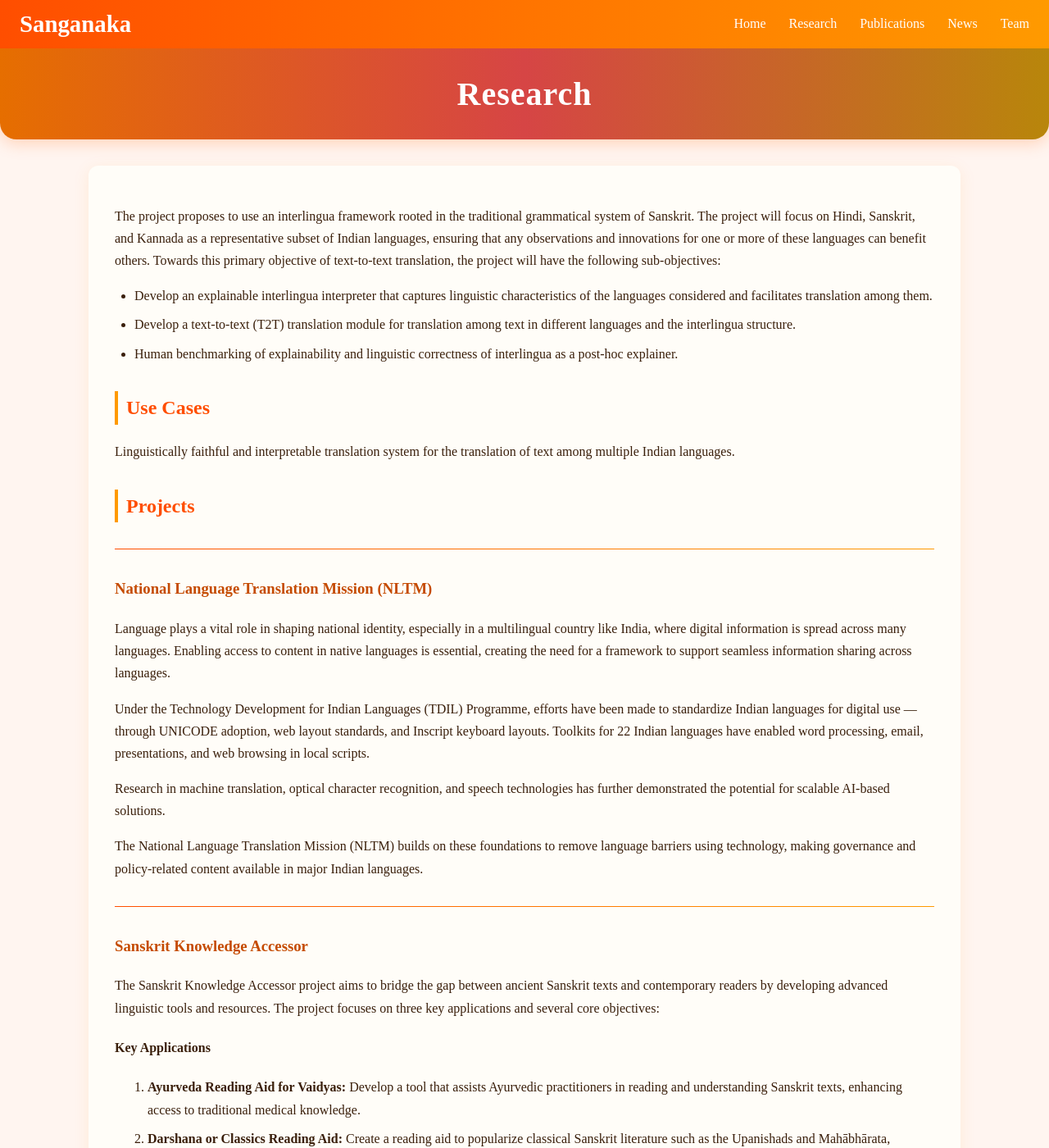
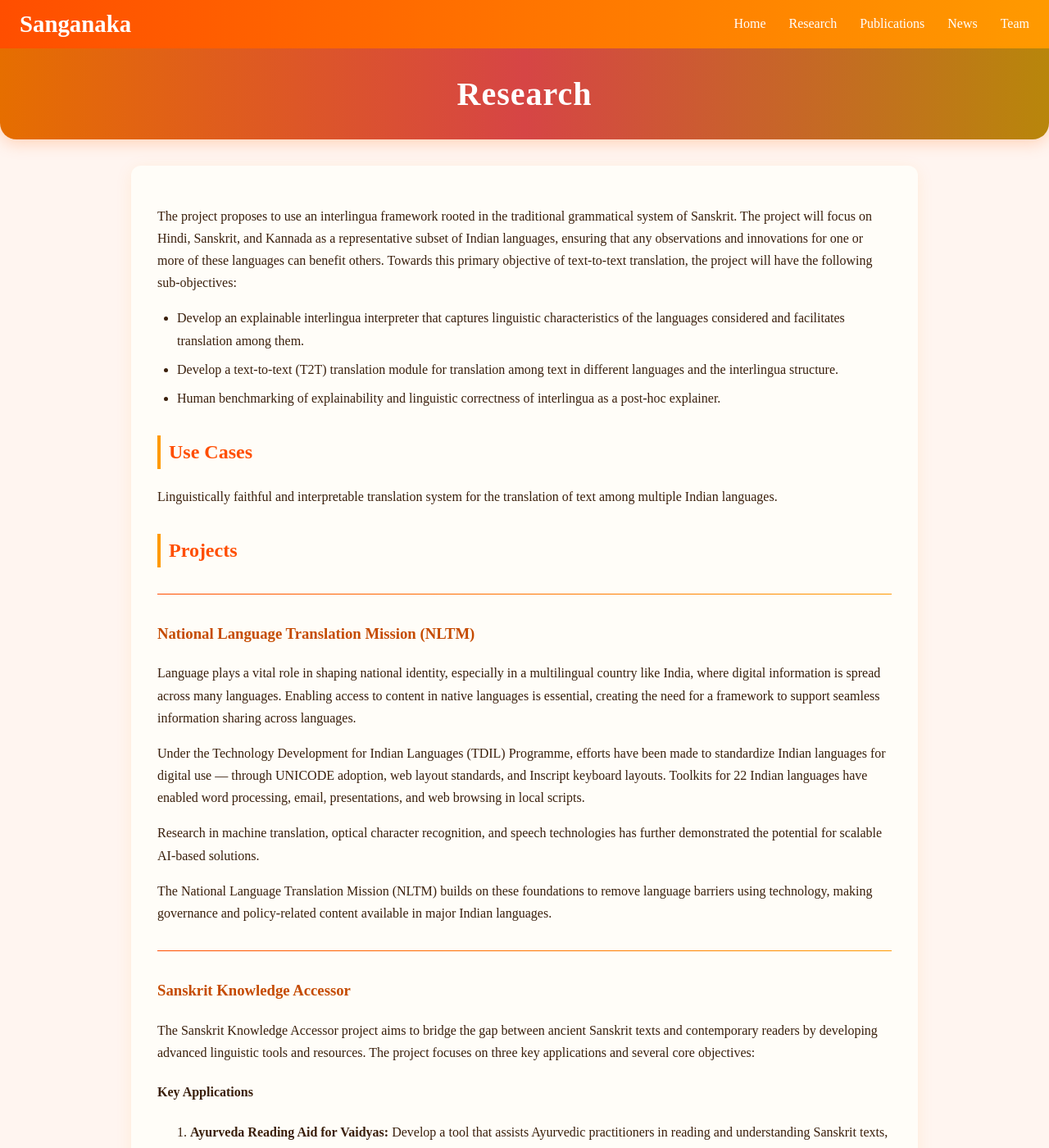
Before and after one commit to sanganaka-iitkgp/sanganaka-iitkgp.github.io, a Jekyll site: the page built from html/research.html, in a window 1280 px wide and 1400 px high. Shown: the whole window at 82% size. Built offline with Jekyll 4.4.1, drawn with Linux system fonts in a browser that asks for light colours.

```diff
--- a/_includes/header.html
+++ b/_includes/header.html
@@ -1,5 +1,12 @@
+<style>
+  .logo a {
+    color: white;
+    text-decoration: none;
+  }
+</style>
+
 <header class="navbar">
-  <div class="logo">Sanganaka</div>
+  <div class="logo"><a href="../index.html">Sanganaka</a></div>
   <nav class="nav-links" id="nav-links">
     <a href="../index.html">Home</a>
     <a href="../html/research.html">Research</a>
--- a/html/research.html
+++ b/html/research.html
@@ -31,7 +31,7 @@ title: Home
     }
 
     .research-container {
-      max-width: 1000px;
+      max-width: 70vw;
       margin: 2rem auto;
       background: #fffdf8;
       padding: 2rem;
--- a/js/global.js
+++ b/js/global.js
@@ -9,6 +9,8 @@ function initNavbar() {
     });
   }
 }
+document.addEventListener("DOMContentLoaded", initNavbar);
+
 
 
 // Carousel Logic
@@ -29,7 +31,7 @@ function showSlides() {
   }
   slides[slideIndex-1].style.display = "block";
   dots[slideIndex-1].className += " active-dot";
-  setTimeout(showSlides, 4000); // Change slide every 4 sec
+  setTimeout(showSlides, 10000); // Change slide every 10 sec
 }
 
 function currentSlide(n) {
```
